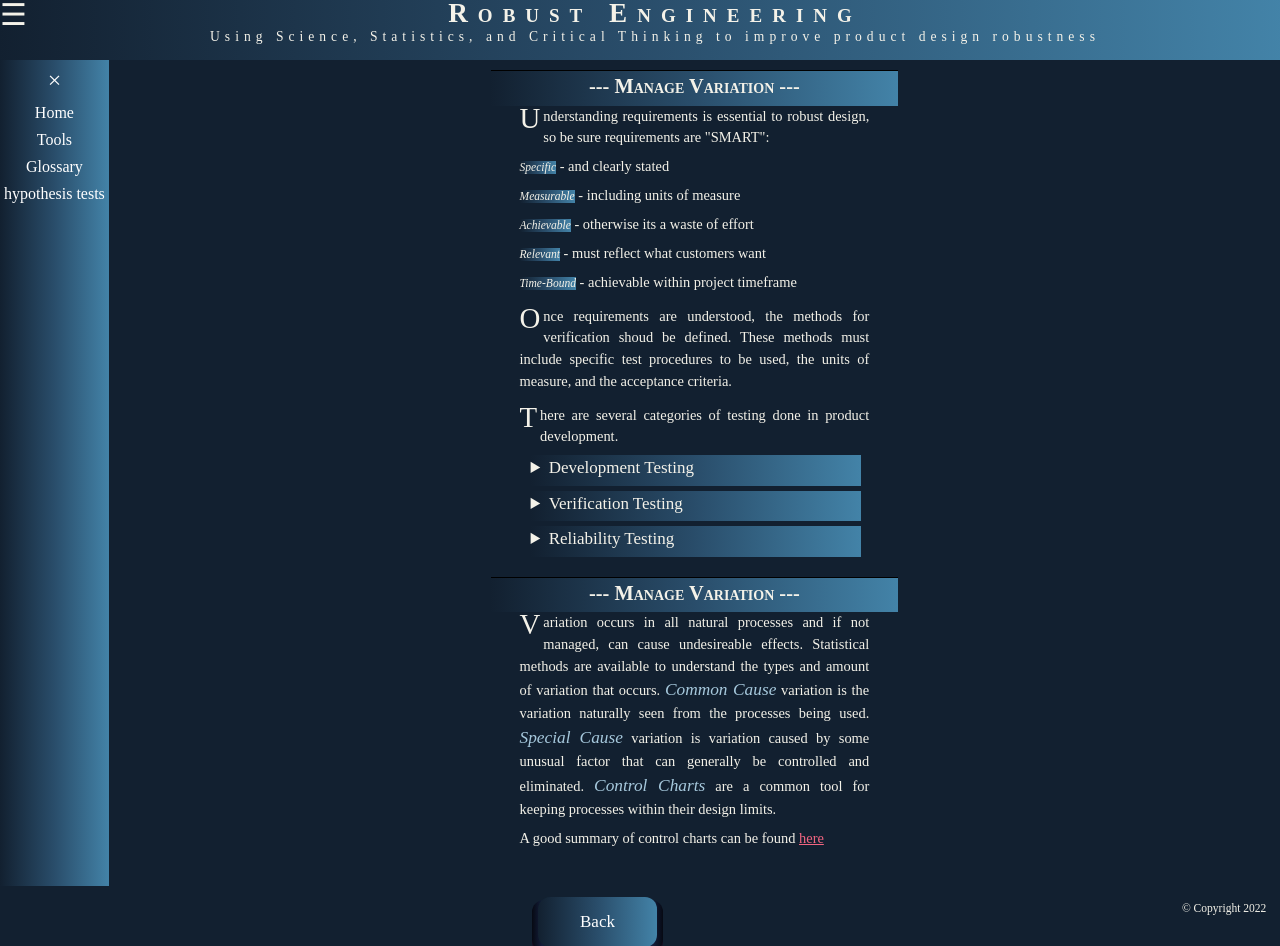
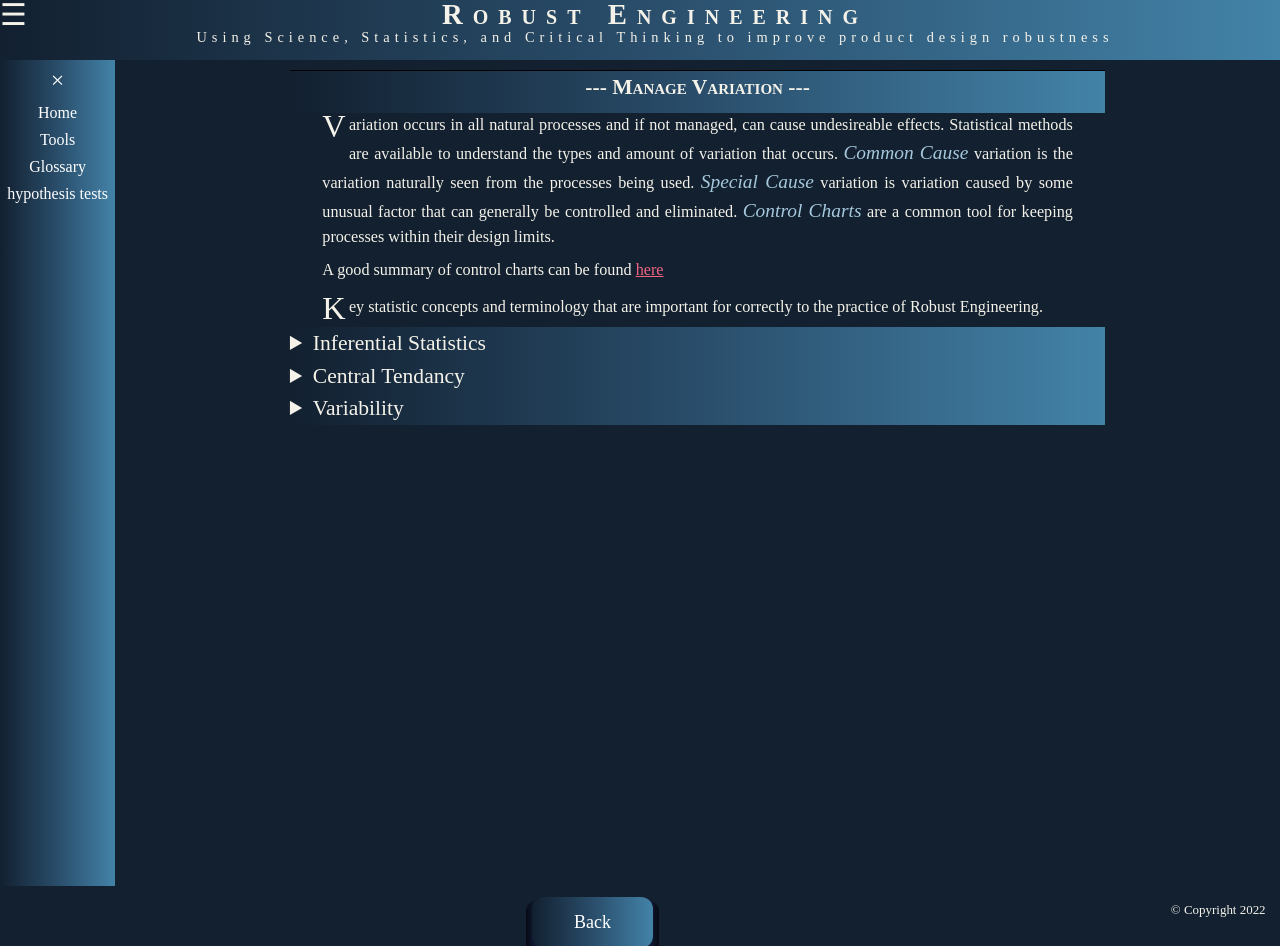
Before and after one commit to pnw-engineering/robust-engineering---old, a PHP site: page /dist/es2.html in a window 1280 px wide. Run offline with PHP 8.4, Linux system fonts and the light colour scheme; some libraries are stand-ins or nearby versions.

Commit message:
Added content

```diff
--- a/dist/css/main.css
+++ b/dist/css/main.css
@@ -143,6 +143,13 @@ h6 {
   font-size: 24px;
 }
 
+.roadmap > details {
+  font-size: 1 rem;
+}
+.roadmap > summary {
+  font-size: 1.5rem;
+}
+
 .grid-container {
   width: 80%;
   display: grid;
@@ -251,10 +258,9 @@ h6 {
 .ColumnContainer {
   margin: 0 auto;
   font-size: 0.75rem;
-  width: max(80ch, 90%);
+  width: max(90ch, 90%);
 }
 .ColumnContainer__heading {
-  max-height: 3.5ch;
   margin: 0 auto;
   padding-bottom: 10px;
   margin-top: 10px;
@@ -265,15 +271,16 @@ h6 {
   border-top: 1px solid #000;
   background-image: linear-gradient(90deg, hsl(212deg, 45%, 13%) 0%, hsl(207deg, 44%, 29%) 50%, hsl(202deg, 43%, 46%) 100%);
 }
-.ColumnContainer > article {
-  padding-bottom: 5px;
-  text-align: justify;
-}
-.ColumnContainer > article .DropCap::first-letter {
+.ColumnContainer .DropCap::first-letter {
   float: left;
   font-size: 2em;
   margin: 0 0.1em 0 0;
   line-height: 0.85;
+}
+.ColumnContainer > article {
+  width: 100%;
+  padding-bottom: 5px;
+  text-align: justify;
 }
 .ColumnContainer > article p {
   text-justify: center;
@@ -289,7 +296,7 @@ h6 {
 }
 .ColumnContainer > article ul > li > details {
   display: block;
-  width: 90%;
+  width: 100%;
   padding-bottom: 5px;
   margin-left: 0;
   text-align: justify;
@@ -331,12 +338,12 @@ h6 {
   }
 
   .ColumnContainer {
-    width: min(80ch, 90%);
+    width: min(100ch, 90%);
   }
 }
 @media screen and (min-width: 1280px) {
   * {
-    font-size: 0.85rem;
+    font-size: 0.9rem;
   }
 
   .site {
@@ -356,11 +363,11 @@ h6 {
   }
 
   .ColumnContainer {
-    width: min(80ch, 60%);
+    width: max(100ch, 70%);
   }
 
   .grid-container {
-    width: 80%;
+    width: 90%;
   }
 
   .grid-container {
@@ -383,9 +390,10 @@ details {
   margin-left: 2em;
   cursor: pointer;
   margin: 0 auto;
+  width: 100%;
 }
 details > summary {
-  font-size: 1.25rem;
+  font-size: 1.5rem;
   background-image: linear-gradient(90deg, hsl(212deg, 45%, 13%) 0%, hsl(207deg, 44%, 29%) 50%, hsl(202deg, 43%, 46%) 100%);
 }
 details > dl > dt {
@@ -447,8 +455,9 @@ p {
 
 .list {
   font-size: 1.25em;
-  width: min(80ch, 90%);
+  width: 100%;
   margin: 0 auto;
+  list-style: none;
 }
 
 .highlight {
--- a/dist/es2.html
+++ b/dist/es2.html
@@ -40,64 +40,15 @@
         <div class="ColumnContainer">
             <div class="ColumnContainer__heading">--- Manage Variation ---</div>
             <article>
-                <p class="DropCap">Understanding requirements is essential to robust design, so
-                    be sure requirements are "SMART":</p>
-                <p><dfn>Specific</dfn> - and clearly stated</p>
-                <p><dfn>Measurable</dfn> - including units of measure</p>
-                <p><dfn>Achievable</dfn> - otherwise its a waste of effort</p>
-                <p><dfn>Relevant</dfn> - must reflect what customers want</p>
-                <p><dfn>Time-Bound</dfn> - achievable within project timeframe</p>
-            </article>
-            <article>
-                <p class="DropCap">Once requirements are understood, the methods for verification shoud be defined.
-                    These methods must include specific test procedures to be used,
-                    the units of measure, and the acceptance criteria.
-                </p>
-            </article>
-            <article>
-                <p class="DropCap">There are several categories of testing done in product development.</p>
-                <ul>
-                    <li>
-                        <details>
-                            <summary>Development Testing</summary>
-                            Testing done to understand the limits of the design space. Tests should be designed so that
-                            limits
-                            are reached about half the time to maximize information obtained. This way, design
-                            constraints are best defined. Sample sizes and test counts need to provide a good
-                            statistical
-                            basis
-                            for drawing conclusions.
-                        </details>
-                    </li>
-                    <li>
-                        <details>
-                            <summary>Verification Testing</summary>
-                            Testing done to verify that functional requiremenst are met. Test failures at this point
-                            should
-                            be
-                            rare and carefully evaluated if they occur.
-                        </details>
-                    </li>
-                    <li>
-                        <details>
-                            <summary>Reliability Testing</summary>
-                            Testing done to determine and/or verify expected product life. Testing must be done to
-                            failue to
-                            be
-                            sure that product strengths are well understood.
-                        </details>
-                    </li>
-                </ul>
-            </article>
-        </div>
-        <div class="ColumnContainer">
-            <div class="ColumnContainer__heading">--- Manage Variation ---</div>
-            <article>
-                <p class="DropCap">Variation occurs in all natural processes and if not managed, can cause undesireable effects.
+                <p class="DropCap">Variation occurs in all natural processes and if not managed, can cause undesireable
+                    effects.
                     Statistical methods are available to understand the types and amount of variation that occurs. <span
-                        class="highlight">Common Cause</span> variation is the variation naturally seen from the processes being
-                    used. <span class="highlight">Special Cause</span> variation is variation caused by some unusual factor that
-                    can generally be controlled and eliminated. <span class="highlight">Control Charts</span> are a common tool
+                        class="highlight">Common Cause</span> variation is the variation naturally seen from the
+                    processes being
+                    used. <span class="highlight">Special Cause</span> variation is variation caused by some unusual
+                    factor that
+                    can generally be controlled and eliminated. <span class="highlight">Control Charts</span> are a
+                    common tool
                     for keeping processes within their design limits.
                 </p>
                 <p>A good summary of control charts can be found <a target="_blank"
@@ -105,7 +56,43 @@
             </article>
             <article>
                 <p class="DropCap">
-                </p>
+                    Key statistic concepts and terminology that are important for correctly to the practice of Robust
+                    Engineering.</p>
+                <details>
+                    <summary>Inferential Statistics</summary>
+                    <p class="DropCap">
+                        When we “infer” characteristics of the entire population based on characteristics of a sampling
+                        of the population. Since it is impractical to test entire populations, we will be infering
+                        characteristics measured in a limited sampling to the entire population. In plain english, we
+                        test a sampling of parts to determine how all parts will behave.
+                    </p>
+                </details>
+                <details>
+                    <summary>Central Tendancy</summary>
+                    <dl>
+                        <td class="DropCap"><span class="highlight">Mean</span> </td>
+                        <dd>average value for a normally distributed set of data.</dd>
+                        <td class="DropCap"><span class="highlight">Median</span> </td>
+                        <dd>middle value for non-normally distributed set of data.</dd>
+                        <td class="DropCap"><span class="highlight">Mode</span></td>
+                        <dd>most often occuring value for attribute data.</dd>
+                    </dl>
+                </details>
+                <details>
+                    <summary>Variability</summary>
+                    <dl>
+                        <td><span class="highlight">Range</span></td>
+                        <dd>distance between exreme values (Maximum - Minimum)</dd>
+                        <td><span class="highlight">Variance (&sigma;<sup>2</sup>)</span></td>
+                        <dd>the Average Squared Deviation of each data point from the Mean</dd>
+                        <td><span class="highlight">Standard Deviation (&sigma;)</span></td>
+                        <dd>the Square Root of the Variance</dd>
+                    </dl>
+                    <p>
+                        Range is most sensitive to outliers. &sigma; has same units as the data so is more intuitive.
+                        &sigma;<sup>2</sup> can be averaged so is a good metric for dealing with multiple datasets.
+                    </p>
+                </details>
             </article>
             <article>
                 <p class="DropCap"></p>
--- a/scss/_ColumnLayout.scss
+++ b/scss/_ColumnLayout.scss
@@ -1,11 +1,10 @@
 .ColumnContainer {
     margin: 0 auto;
     font-size: .75rem;
-    width: max(80ch, 90%);
+    width: max(90ch, 90%);
     // background-color: cornflowerblue;
 
     &__heading {
-        max-height: 3.5ch;
         margin: 0 auto;
         padding-bottom: 10px;
         margin-top: 10px;
@@ -18,19 +17,18 @@
         // background-color: cornflowerblue;
     }
 
+    .DropCap::first-letter {
+        float: left;
+        font-size: 2em;
+        margin: 0 .1em 0 0;
+        line-height: 0.85;
+    }
+
     >article {
-        // width: 100%;
+        width: 100%;
         padding-bottom: 5px;
-        // text-justify: center;
         text-align: justify;
         // background-color: cornflowerblue;
-
-        .DropCap::first-letter {
-            float: left;
-            font-size: 2em;
-            margin: 0 .1em 0 0;
-            line-height: 0.85;
-        }
 
         p {
             // background-color: cornflowerblue;
@@ -53,7 +51,7 @@
                 // background-color: cornflowerblue;
                 >details {
                     display: block;
-                    width: 90%;
+                    width: 100%;
                     padding-bottom: 5px;
                     margin-left: 0;
                     ;
--- a/scss/_home.scss
+++ b/scss/_home.scss
@@ -114,3 +114,13 @@
     position: relative;
     font-size: 24px;
 }
+
+.roadmap{
+    >details{
+        font-size: 1 rem;
+    }
+    >summary{
+        font-size: 1.5rem;;
+    }
+
+}
--- a/scss/_responsive.scss
+++ b/scss/_responsive.scss
@@ -40,7 +40,7 @@
     }
 
     .ColumnContainer {
-        width: min(80ch, 90%);
+        width: min(100ch, 90%);
         // background-color: cornflowerblue;
     }
 }
@@ -49,7 +49,7 @@
 
     //laptop
     * {
-        font-size: .85rem;
+        font-size: .9rem;
     }
 
     .site {
@@ -80,12 +80,12 @@
     }
 
     .ColumnContainer {
-        width: min(80ch, 60%);
+        width: max(100ch, 70%);
         // background-color: cornflowerblue;
     }
 
     .grid-container {
-        width: 80%;
+        width: 90%;
     }
 
     .grid-container {
--- a/scss/main.scss
+++ b/scss/main.scss
@@ -9,11 +9,11 @@ details {
     margin-left: 2em;
     cursor: pointer;
     margin: 0 auto;
-    // width: min(80ch, 90%);
+    width: 100%;
     // background-color: cadetblue;
 
     >summary {
-        font-size: 1.25rem;
+        font-size: 1.5rem;
         background-image: $gradient1;
     }
 
@@ -92,8 +92,10 @@ p {
 
 .list {
     font-size: 1.25em;
-    width: min(80ch, 90%);
+    // width: min(80ch, 90%);
+    width: 100%;
     margin: 0 auto;
+    list-style: none;
     // background-color:cornflowerblue;
 }
 
```
Also changed, not shown: dist/es1.html (+40 -21 lines), dist/hypothesis.html (+13 -5 lines), dist/index.html (+28 -6 lines), dist/tools.html (+31 -0 lines), 1 other file.
